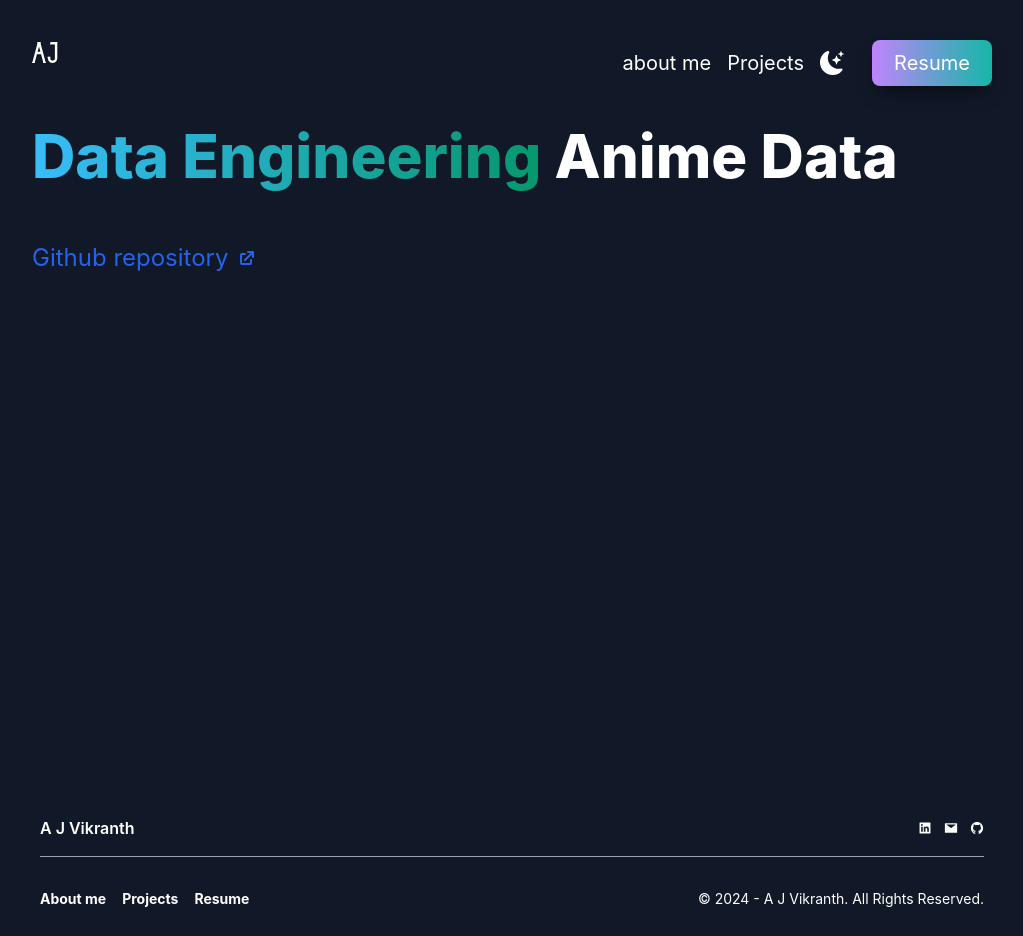
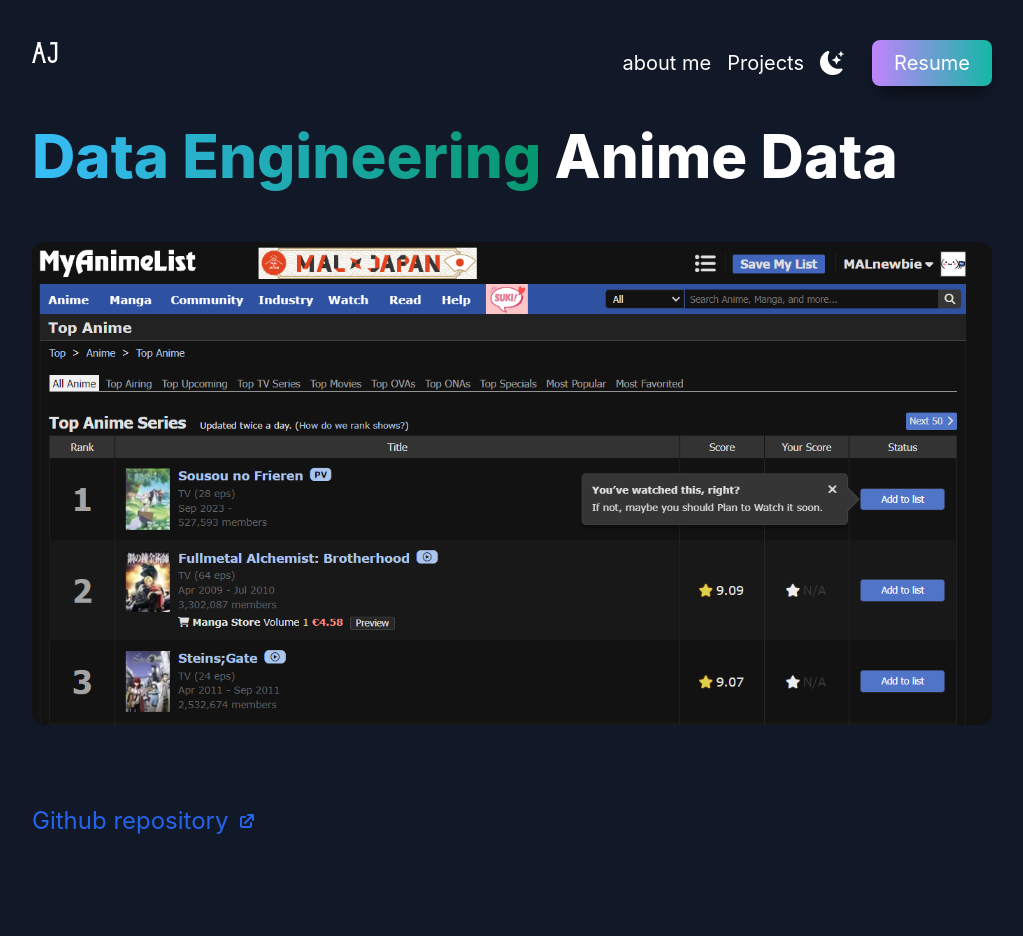
Before and after one commit to ajvikranth/my-website, a Next.js app: page /p2 in a window 1280 px wide. Shown: the top 936 px of the page, without its empty margins (128-1151 px from the left). Built offline with nearby package versions, Linux system fonts and the light colour scheme.

Commit message:
updated resume

```diff
--- a/components/Navbar/index.jsx
+++ b/components/Navbar/index.jsx
@@ -34,7 +34,7 @@ const Navbar = ({darkMode, handleClick}) => {
         <li>
           <a
             className={style.button}
-            href="/Anton_J_Vikranth_resume.pdf"
+            href="/Anton_J_Vikranth_Resume_v2.pdf"
             alt="AJ's Resume"
             rel="noopener noreferrer"
           >
--- a/pages/p2.js
+++ b/pages/p2.js
@@ -4,6 +4,7 @@ import Head from 'next/head';
 import Navbar from '../components/Navbar';
 import Footer from '../components/Footer';
 import Image from "next/image";
+import anime from "../public/anime.png";
 
 export default function About() {
 
@@ -25,14 +26,15 @@ export default function About() {
     <Navbar darkMode={darkMode} handleClick={handleClick}/>
     <h1 className="mb-14 text-3xl font-extrabold text-gray-900 dark:text-white md:text-5xl lg:text-6xl"><span className="text-transparent bg-clip-text bg-gradient-to-r to-emerald-600 from-sky-400">Data Engineering </span>  Anime Data</h1>
     <div className="lg:flex gap-10 mb-20">
+    <Image className='rounded-xl' src={anime} alt="anime website"/>
+    </div>
+    <div className="lg:flex gap-10 mb-20">
     <a href='https://github.com/ajvikranth/Data-Engineering' className="inline-flex items-center text-blue-600 hover:underline text-2xl">
         Github repository
         <svg className="w-5 h-5 ml-2" fill="currentColor" viewBox="0 0 20 20" xmlns="http://www.w3.org/2000/svg"><path d="M11 3a1 1 0 100 2h2.586l-6.293 6.293a1 1 0 101.414 1.414L15 6.414V9a1 1 0 102 0V4a1 1 0 00-1-1h-5z"></path><path d="M5 5a2 2 0 00-2 2v8a2 2 0 002 2h8a2 2 0 002-2v-3a1 1 0 10-2 0v3H5V7h3a1 1 0 000-2H5z"></path></svg>
         </a>
+    </div>
 
-
-
-    </div>
 
     </section>
     <Footer/>
```
Also changed, not shown: 1 other file (tests, documents, lock files or other folders).
